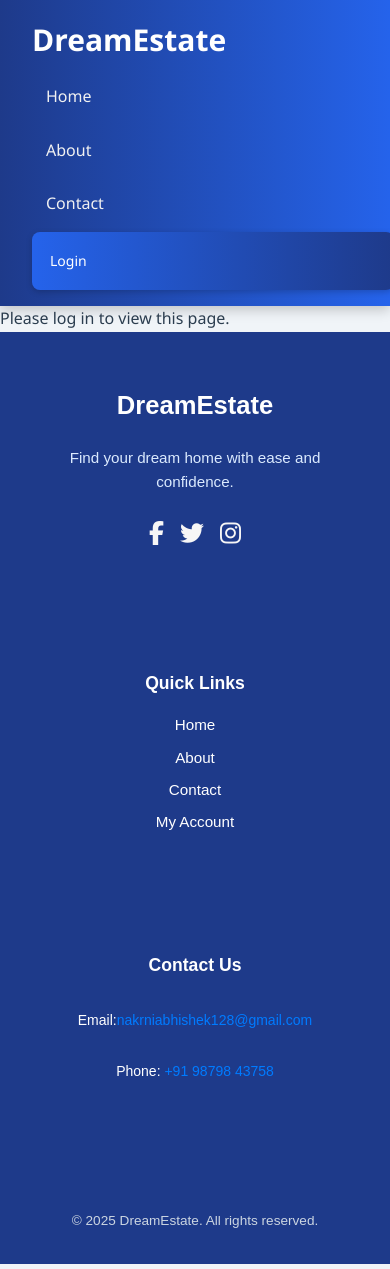
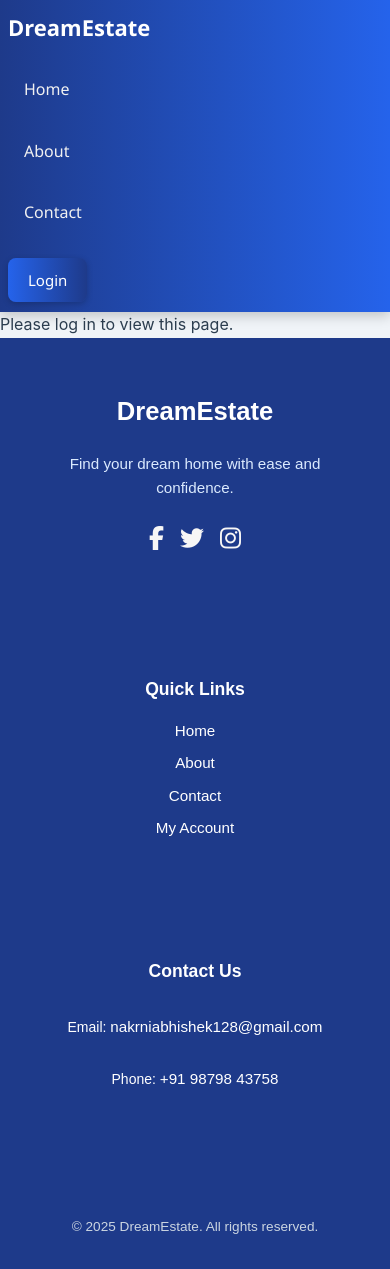
Before and after one commit to abhi123880/DreamEstate, a React (Create React App) app in the folder frontend/: page /profile in a window 390 px wide. Built offline with nearby package versions, Linux system fonts and the light colour scheme.

Commit message:
Initial commit

```diff
--- a/frontend/src/App.css
+++ b/frontend/src/App.css
@@ -1,38 +1,14 @@
-.App {
-  text-align: center;
+*,
+*::before,
+*::after {
+  cursor: default !important;
 }
-
-.App-logo {
-  height: 40vmin;
-  pointer-events: none;
+a,
+button,
+input[type="button"],
+input[type="submit"],
+input[type="reset"],
+label[for],
+select {
+  cursor: pointer;
 }
-
-@media (prefers-reduced-motion: no-preference) {
-  .App-logo {
-    animation: App-logo-spin infinite 20s linear;
-  }
-}
-
-.App-header {
-  background-color: #282c34;
-  min-height: 100vh;
-  display: flex;
-  flex-direction: column;
-  align-items: center;
-  justify-content: center;
-  font-size: calc(10px + 2vmin);
-  color: white;
-}
-
-.App-link {
-  color: #61dafb;
-}
-
-@keyframes App-logo-spin {
-  from {
-    transform: rotate(0deg);
-  }
-  to {
-    transform: rotate(360deg);
-  }
-}
--- a/frontend/src/App.js
+++ b/frontend/src/App.js
@@ -1,5 +1,6 @@
 import React from "react";
 import { BrowserRouter as Router, Routes, Route } from "react-router-dom";
+import './App.css';
 import Navbar from "./components/Navbar";
 import Home from "./pages/Home";
 import About from "./pages/About";
--- a/frontend/src/components/Footer.css
+++ b/frontend/src/components/Footer.css
@@ -35,6 +35,7 @@ body, html {
   text-align: center;
   box-sizing: border-box;
   word-wrap: break-word;
+  color: #fff; /* Ensures all text in columns is white */
 }
 
 .footer-title {
@@ -67,6 +68,7 @@ body, html {
   text-decoration: none;
   font-size: 0.95rem;
   word-break: break-word;
+  transition: color 0.3s;
 }
 
 .footer-link:hover {
--- a/frontend/src/components/Footer.jsx
+++ b/frontend/src/components/Footer.jsx
@@ -32,14 +32,17 @@ const Footer = () => {
         </div>
         <div className="footer-column">
           <h4 className="footer-subtitle">Contact Us</h4>
-          <p>Email:
-          <a href="mailto:nakrniabhishek128@gmail.com" className="text-blue-600 hover:underline">
-            nakrniabhishek128@gmail.com
-          </a></p>
-          <p>Phone:{" "}
-          <a href="tel:+919879843758" className="text-blue-600 hover:underline">
-          +91 98798 43758
-          </a>
+          <p>
+            Email:{" "}
+            <a href="mailto:nakrniabhishek128@gmail.com" className="footer-link">
+              nakrniabhishek128@gmail.com
+            </a>
+          </p>
+          <p>
+            Phone:{" "}
+            <a href="tel:+919879843758" className="footer-link">
+              +91 98798 43758
+            </a>
           </p>
         </div>
       </div>
--- a/frontend/src/components/Navbar.css
+++ b/frontend/src/components/Navbar.css
@@ -64,19 +64,20 @@
 .navbar-button {
   background: linear-gradient(to right, #2563eb, #1e3a8a);
   color: #ffffff;
-  padding: 18px;
-  font-size: 14px;
-  margin-top: -5px;
+  padding: 10px 20px;
+  font-size: 15px;
   font-weight: 500;
   border: none;
   border-radius: 8px;
   text-decoration: none;
-  cursor: pointer;
   transition: all 0.3s ease;
   box-shadow: 0 2px 6px rgba(0, 0, 0, 0.2);
+  display: inline-block;
+  margin: 0;
 }
 
-.navbar-button:hover {
+.navbar-button:hover,
+.navbar-button:focus {
   background: linear-gradient(to right, #2563eb, #1e3a8a);
   transform: translateY(-2px);
 }
@@ -113,18 +114,36 @@
     align-items: flex-start;
     gap: 12px;
     width: 100%;
+    margin-top: 8px;
+  }
+
+  .navbar-link {
+    width: 100%;
+    text-align: left;
+    padding: 12px 16px;
+    font-size: 16px;
+    border-radius: 7px;
   }
 
   .navbar-buttons {
-    flex-direction: column;
-    align-items: flex-start;
-
-    width: 100%;
+    flex-direction: row; /* Keep buttons inline, not stacked */
+    align-items: center;
+    width: auto;
+    gap: 10px;
+    margin-top: 8px;
   }
 
-  .navbar-link,
-  .navbar-button {
-    width: 100%;
-    text-align: left;
+  .user-icon {
+    margin-bottom: 0;
   }
 }
+
+/* Optional: Make sticky nav less intrusive on mobile */
+@media (max-width: 480px) {
+  .navbar {
+    padding: 10px 8px;
+  }
+  .navbar-logo {
+    font-size: 22px;
+  }
+}
--- a/frontend/src/context/AuthContext.jsx
+++ b/frontend/src/context/AuthContext.jsx
@@ -1,39 +1,35 @@
-import React, { createContext, useContext, useState, useEffect } from "react";
+import React, { createContext, useContext, useState, useEffect } from 'react';
 
 const AuthContext = createContext();
 
 export const AuthProvider = ({ children }) => {
-  const [user, setUser] = useState(null);
-  const [token, setToken] = useState(null);
+  // Initialize user from localStorage
+  const [user, setUser] = useState(() => {
+    const storedUser = localStorage.getItem('user');
+    return storedUser ? JSON.parse(storedUser) : null;
+  });
 
-  useEffect(() => {
-    const storedUser = localStorage.getItem("user");
-    const storedToken = localStorage.getItem("token");
+  const isLoggedIn = !!user;
 
-    if (storedUser && storedToken) {
-      setUser(JSON.parse(storedUser));
-      setToken(storedToken);
-    }
-  }, []);
-
-  const login = (userData, token) => {
+  const login = (userData) => {
     setUser(userData);
-    setToken(token);
-    localStorage.setItem("user", JSON.stringify(userData));
-    localStorage.setItem("token", token);
+    localStorage.setItem('user', JSON.stringify(userData));
   };
 
   const logout = () => {
     setUser(null);
-    setToken(null);
-    localStorage.removeItem("user");
-    localStorage.removeItem("token");
+    localStorage.removeItem('user');
   };
 
-  const isLoggedIn = !!user && !!token;
+  useEffect(() => {
+    const storedUser = localStorage.getItem('user');
+    if (storedUser && !user) {
+      setUser(JSON.parse(storedUser));
+    }
+  }, [user]);
 
   return (
-    <AuthContext.Provider value={{ user, token, login, logout, isLoggedIn }}>
+    <AuthContext.Provider value={{ user, isLoggedIn, login, logout }}>
       {children}
     </AuthContext.Provider>
   );
--- a/frontend/src/index.css
+++ b/frontend/src/index.css
@@ -16,3 +16,8 @@ code {
   font-family: source-code-pro, Menlo, Monaco, Consolas, 'Courier New',
     monospace;
 }
+
+
+body, h1, h2, h3, h4, h5, h6, p, span, div {
+  user-select: none;
+}
--- a/frontend/src/index.js
+++ b/frontend/src/index.js
@@ -2,6 +2,7 @@ import React from 'react';
 import ReactDOM from 'react-dom/client';
 import App from './App';
 import { AuthProvider } from './context/AuthContext';
+import './index.css';
 
 ReactDOM.createRoot(document.getElementById('root')).render(
   <React.StrictMode>
--- a/frontend/src/styles/Home.css
+++ b/frontend/src/styles/Home.css
@@ -57,7 +57,6 @@
   border: none;
   border-radius: 6px;
   font-weight: 600;
-  cursor: pointer;
   transition: background-color 0.3s ease;
 }
 
@@ -117,7 +116,6 @@
   color: white;
   border: none;
   border-radius: 4px;
-  cursor: pointer;
   height: 40px;
   margin-top: -5px;
   transition: background-color 0.3s ease;
@@ -135,7 +133,7 @@
   border-radius: 8px;
   font-size: 1rem;
   font-weight: 600;
-  cursor: pointer;
+
   transition: all 0.3s ease;
   box-shadow: 0 6px 18px rgba(37, 99, 235, 0.35);
 }
@@ -174,7 +172,7 @@
   border: none;
   border-radius: 50%;
   box-shadow: 0 6px 16px rgba(37, 99, 235, 0.35);
-  cursor: pointer;
+
   transition: all 0.3s ease;
 }
 
--- a/frontend/src/styles/Profile.css
+++ b/frontend/src/styles/Profile.css
@@ -1,57 +1,94 @@
 .profile-container {
-  max-width: 400px;
-  margin: auto;
-  padding: 2rem;
+  max-width: 420px;
+  margin: 32px auto;
+  padding: 2.5rem 1.5rem 2rem 1.5rem;
   text-align: center;
-  background-color: #f4f4f4;
-  border-radius: 12px;
-  box-shadow: 0 0 12px rgba(0, 0, 0, 0.1);
+  background: #f9fafb;
+  border-radius: 16px;
+  box-shadow: 0 4px 24px rgba(30, 58, 138, 0.10);
 }
 
 .profile-image {
-  width: 120px;
-  height: 120px;
+  width: 124px;
+  height: 124px;
   object-fit: cover;
   border-radius: 50%;
   cursor: pointer;
-  margin: 1rem auto;
+  margin: 1.5rem auto 1rem auto;
   display: block;
-  border: 2px solid #ccc;
+  border: 3px solid #2563eb;
+  box-shadow: 0 2px 8px rgba(37, 99, 235, 0.08);
+  transition: border-color 0.2s;
+}
+.profile-image:hover {
+  border-color: #1e40af;
 }
 
 .profile-form-group {
-  margin-bottom: 1rem;
+  margin-bottom: 1.4rem;
   text-align: left;
 }
 
 .profile-form-group label {
   display: block;
-  font-weight: bold;
-  margin-bottom: 0.3rem;
+  font-weight: 600;
+  margin-bottom: 0.4rem;
+  color: #1e293b;
 }
 
 .profile-form-group input {
   width: 100%;
-  padding: 8px;
-  border-radius: 6px;
-  border: 1px solid #ccc;
+  padding: 10px 12px;
+  border-radius: 8px;
+  border: 1.5px solid #cbd5e1;
+  font-size: 1rem;
+  background: #fff;
+  transition: border-color 0.2s;
+}
+.profile-form-group input:focus {
+  outline: none;
+  border-color: #2563eb;
+  background: #f0f7ff;
 }
 
 .profile-update-button {
-  margin-top: 10px;
-  padding: 10px 20px;
-  background-color: #0077ff;
-  color: white;
+  margin-top: 12px;
+  padding: 11px 28px;
+  background: linear-gradient(135deg, #2563eb, #1e40af);
+  color: #fff;
   border: none;
-  border-radius: 6px;
+  border-radius: 8px;
+  font-weight: 600;
+  font-size: 1.05rem;
   cursor: pointer;
+  box-shadow: 0 2px 12px rgba(37, 99, 235, 0.12);
+  transition: background 0.2s, transform 0.15s;
 }
-
-.profile-update-button:hover {
-  background-color: #005ecc;
+.profile-update-button:hover,
+.profile-update-button:focus {
+  background: linear-gradient(135deg, #1e40af, #2563eb);
+  transform: translateY(-2px) scale(1.03);
 }
 
 .profile-message {
-  color: green;
-  margin-bottom: 10px;
+  color: #059669; /* green-600 */
+  background: #ecfdf5;
+  border: 1px solid #bbf7d0;
+  border-radius: 6px;
+  padding: 0.5rem 0.75rem;
+  margin-bottom: 16px;
+  font-weight: 500;
+  font-size: 1rem;
 }
+
+@media (max-width: 600px) {
+  .profile-container {
+    padding: 1.2rem 0.5rem 1.5rem 0.5rem;
+    border-radius: 10px;
+  }
+  .profile-image {
+    width: 90px;
+    height: 90px;
+    margin: 1rem auto 0.7rem auto;
+  }
+}
```
Also changed, not shown: frontend/src/pages/Home.jsx (+13 -16 lines), 1 other file (tests, documents, lock files or other folders).
